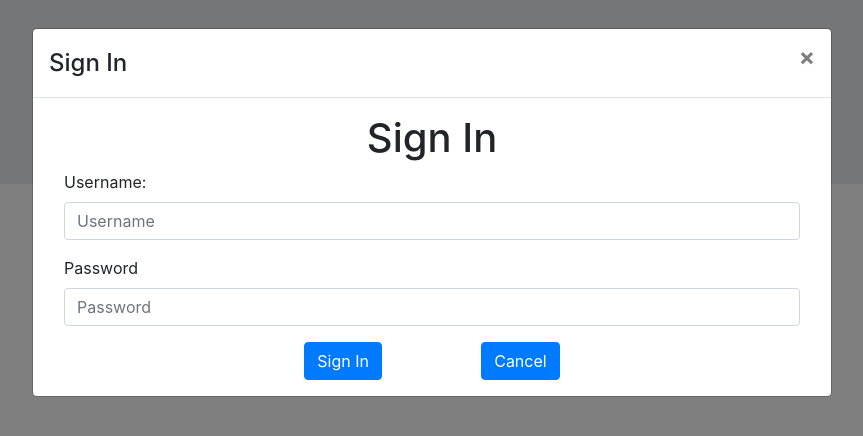
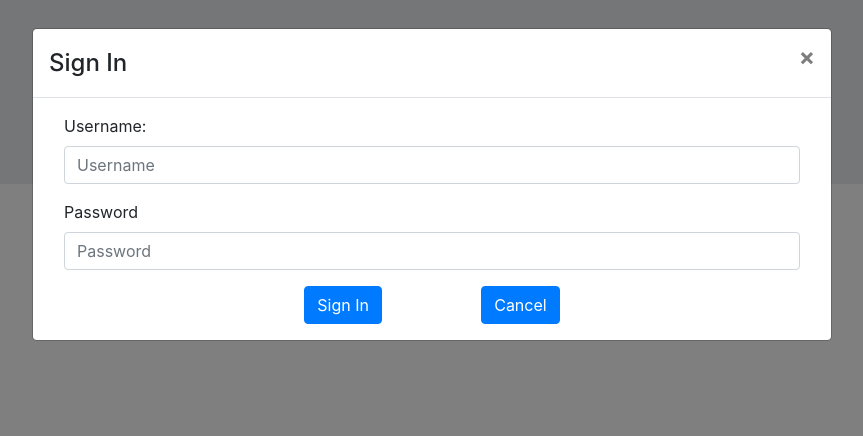
Before and after one commit to thejihongjin/22-Project-3, a React (Create React App) app in the folder client/: page / in a window 1280 px wide. Both pictures are taken after a click on the button "Sign In". Shown: the top 436 px of the page, without its empty margins (208-1071 px from the left). Built offline with nearby package versions, Linux system fonts and the light colour scheme.

Commit message:
Final fixed

```diff
--- a/client/src/pages/About.js
+++ b/client/src/pages/About.js
@@ -31,7 +31,7 @@ function About() {
                 show={registerShow}
                 onHide={() => setregisterShow(false)}
                 aria-labelledby="example-modal-sizes-title-lg"
-            >
+                >
                 <Modal.Header closeButton>
                     <Modal.Title id="example-modal-sizes-title-lg">
                         Register
@@ -46,7 +46,7 @@ function About() {
                 show={signinShow}
                 onHide={() => setsigninShow(false)}
                 aria-labelledby="example-modal-sizes-title-lg"
-            >
+                >
                 <Modal.Header closeButton>
                     <Modal.Title id="example-modal-sizes-title-lg">
                         Sign In
--- a/client/src/pages/SignIn.js
+++ b/client/src/pages/SignIn.js
@@ -5,9 +5,6 @@ import { Form, Button} from "react-bootstrap"
 function SignIn(props) {
     return (
         <Container>
-            <Row className="justify-content-center">
-                <h1>Sign In</h1>
-            </Row>
             <Form>
                 <Form.Group controlId="signInUser">
                     <Form.Label>Username: </Form.Label>
```
